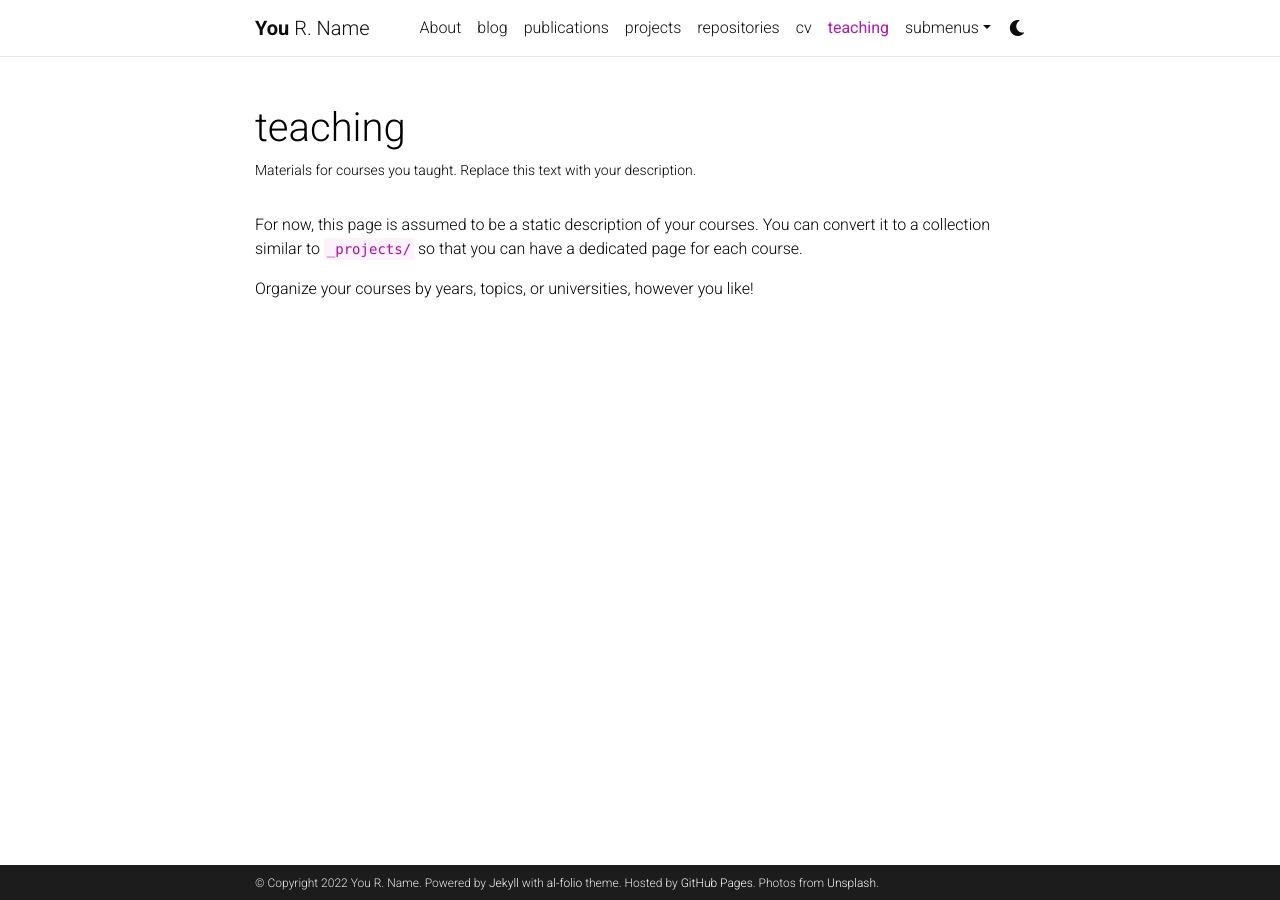
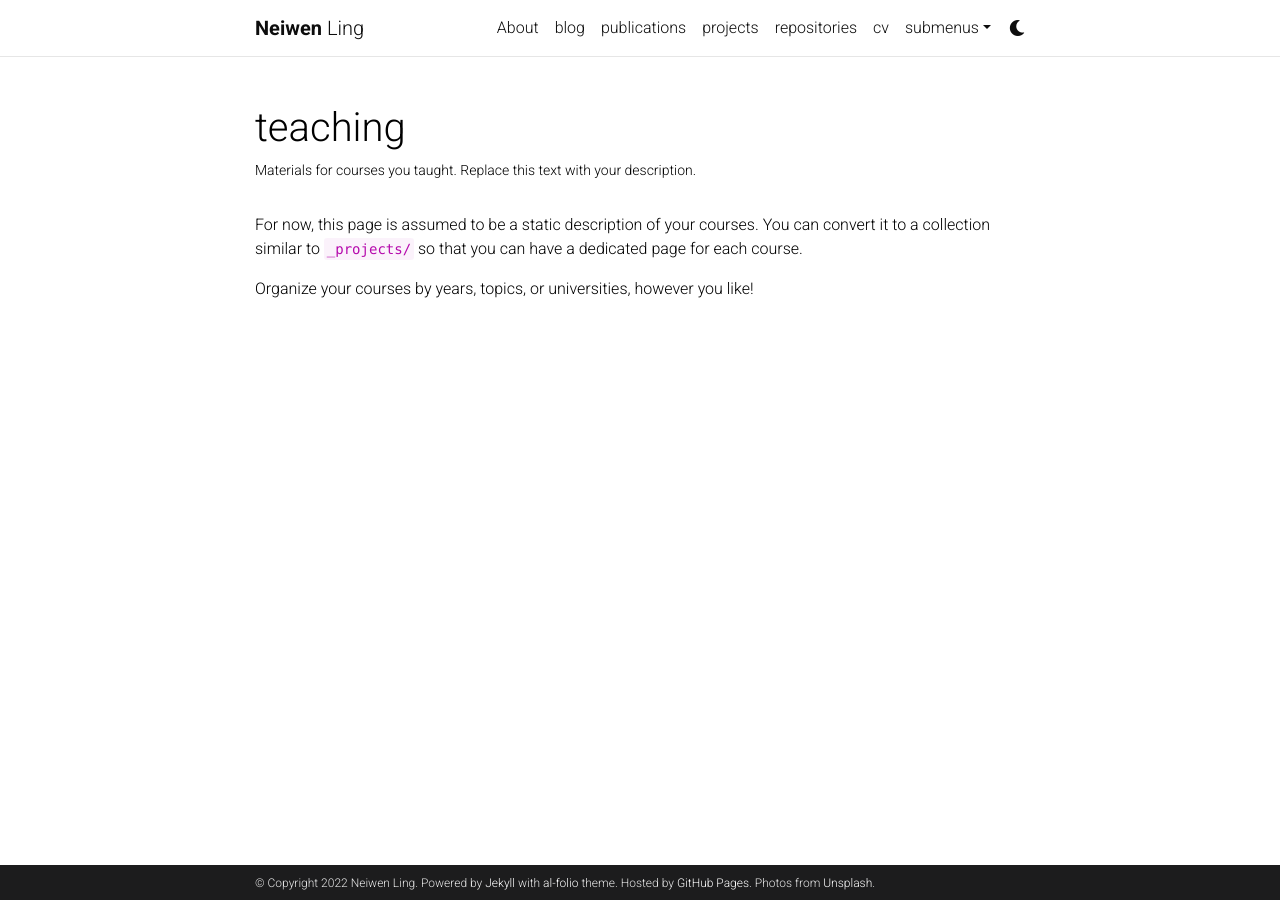
Before and after one commit to Neawhen/neiwen.github.io, a Jekyll site: the page built from _pages/teaching.md, in a window 1280 px wide. Built offline with Jekyll 4.4.1, drawn with Linux system fonts in a browser that asks for light colours; comment, search, counter and statistics services are not loaded; a style sheet for code colours, icons or effects is not loaded; some of the changed lines change nothing that is shown.

Commit message:
change name

```diff
--- a/_config.yml
+++ b/_config.yml
@@ -3,17 +3,17 @@
 # -----------------------------------------------------------------------------
 
 title: blank # the website title (if blank, full name will be used instead)
-first_name: You
-middle_name: R.
-last_name: Name
-email: you@example.com
+first_name: Neiwen
+# middle_name:
+last_name: Ling
+email: lingnw@link.cuhk.edu.hk
 description: > # the ">" symbol means to ignore newlines until "footer_text:"
   A simple, whitespace theme for academics. Based on [*folio](https://github.com/bogoli/-folio) design.
 footer_text: >
   Powered by <a href="https://jekyllrb.com/" target="_blank">Jekyll</a> with <a href="https://github.com/alshedivat/al-folio">al-folio</a> theme.
   Hosted by <a href="https://pages.github.com/" target="_blank">GitHub Pages</a>.
   Photos from <a href="https://unsplash.com" target="_blank">Unsplash</a>.
-keywords: jekyll, jekyll-theme, academic-website, portfolio-website  # add your own keywords or leave empty
+keywords: Internet of Things, Edge AI, Real-time Deep Learning, Real-time Scheduling # add your own keywords or leave empty
 
 lang: en # the language of your site (for example: en, fr, cn, ru, etc.)
 icon: ⚛️  # the emoji used as the favicon (alternatively, provide image name in /assets/img/)
@@ -67,31 +67,31 @@ og_image: # The site-wide (default for all links) Open Graph preview image
 # Social integration
 # -----------------------------------------------------------------------------
 
-github_username: # your GitHub user name
-gitlab_username: # your GitLab user name
-twitter_username: # your Twitter handle
-linkedin_username: # your LinkedIn user name
-scholar_userid: # your Google Scholar ID
-semanticscholar_id: # your Semantic Scholar ID
-orcid_id: # your ORCID ID
-medium_username: # your Medium username
-quora_username: # your Quora username
-publons_id: # your ID on Publons
-research_gate_profile: # your profile on ResearchGate
-blogger_url: # your blogger URL
-work_url: # work page URL
-keybase_username: # your keybase user name
-wikidata_id: # your wikidata id
-dblp_url: # your DBLP profile url
-stackoverflow_id: # your stackoverflow id
-kaggle_id: # your kaggle id
-lastfm_id: # your lastfm id
-spotify_id: # your spotify id
-pinterest_id: # your pinterest id
-unsplash_id: # your unsplash id
-instagram_id: # your instagram id
-facebook_id: # your facebook id
-discord_id: # your discord id (18-digit unique numerical identifier)
+# github_username: # your GitHub user name
+# gitlab_username: # your GitLab user name
+# twitter_username: # your Twitter handle
+linkedin_username: Neiwen LING # your LinkedIn user name
+scholar_userid: lingneiwen@gmail.com # your Google Scholar ID
+# semanticscholar_id: # your Semantic Scholar ID
+# orcid_id: # your ORCID ID
+# medium_username: # your Medium username
+# quora_username: # your Quora username
+# publons_id: # your ID on Publons
+# research_gate_profile: # your profile on ResearchGate
+# blogger_url: # your blogger URL
+# work_url: # work page URL
+# keybase_username: # your keybase user name
+# wikidata_id: # your wikidata id
+# dblp_url: # your DBLP profile url
+# stackoverflow_id: # your stackoverflow id
+# kaggle_id: # your kaggle id
+# lastfm_id: # your lastfm id
+# spotify_id: # your spotify id
+# pinterest_id: # your pinterest id
+# unsplash_id: # your unsplash id
+# instagram_id: # your instagram id
+# facebook_id: # your facebook id
+# discord_id: # your discord id (18-digit unique numerical identifier)
 
 contact_note: >
   You can even add a little note about which of these is the best way to reach you.
--- a/_pages/teaching.md
+++ b/_pages/teaching.md
@@ -3,7 +3,7 @@ layout: page
 permalink: /teaching/
 title: teaching
 description: Materials for courses you taught. Replace this text with your description.
-nav: true
+nav: false
 nav_order: 5
 ---
 
```
Also changed, not shown: _pages/about.md (+5 -0 lines).
